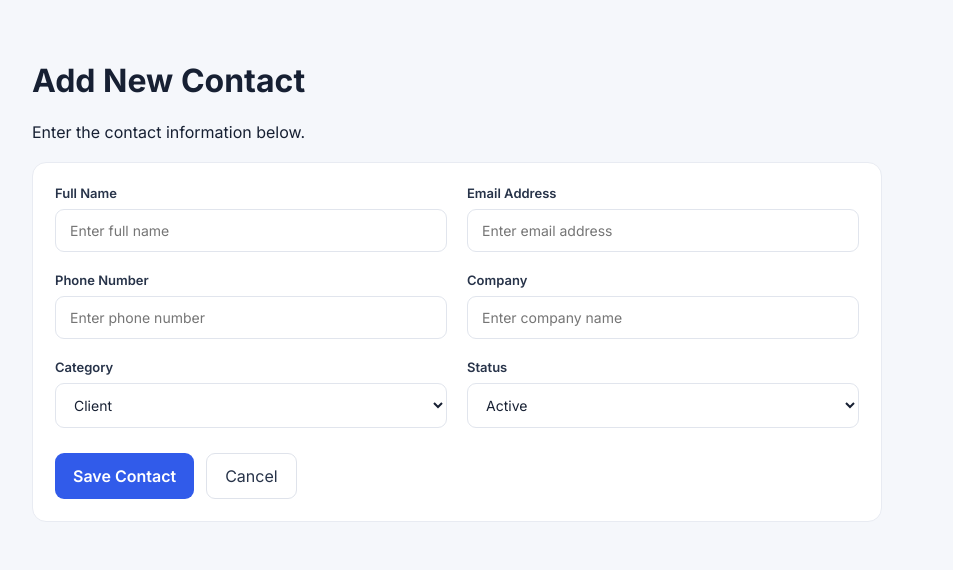
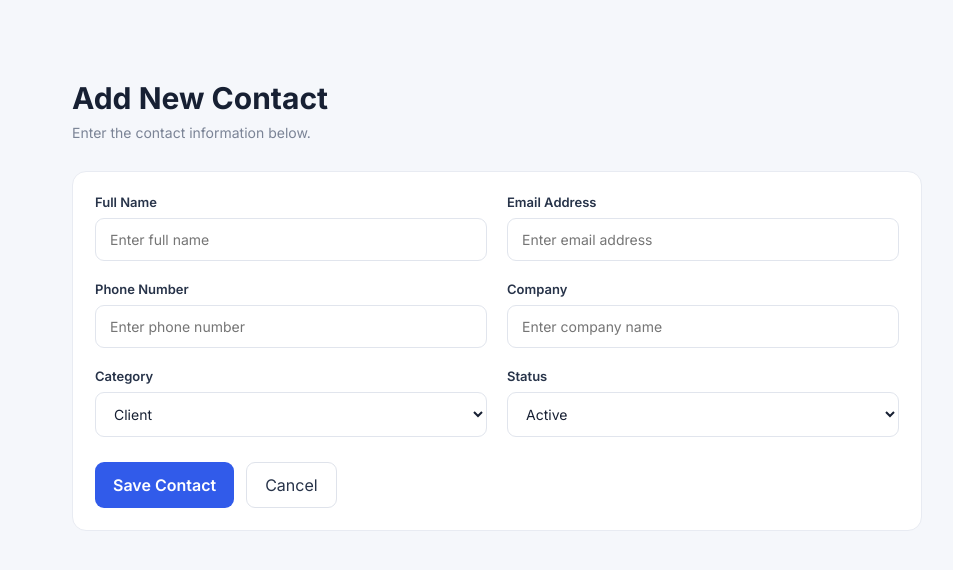
Before and after one commit to Sakthivel-cybersec/ConnectHub, a React app in the folder frontend/: page / in a window 1280 px wide. Both pictures are taken after typing "name@example.com" into the empty fields and a click on the button "Add Contact". Shown: the top 570 px of the page, without its empty margins (8-961 px from the left). Built offline with nearby package versions, Linux system fonts and the light colour scheme; the HTML template or start-up script is replaced by a standard one.

Commit message:
Improve add contact page layout

```diff
--- a/frontend/src/pages/AddContact.jsx
+++ b/frontend/src/pages/AddContact.jsx
@@ -1,11 +1,20 @@
+
 import ContactForm from "../components/ContactForm";
 
 export default function AddContact({ onAdd, onCancel }) {
   return (
-    <div className="space-y-6">
-      <h1 className="text-2xl font-bold">Add New Contact</h1>
-      <p className="text-gray-500">Enter the contact information below.</p>
-      <ContactForm onSubmit={onAdd} onCancel={onCancel} />
-    </div>
+    <main className="contacts-page">
+      <header className="contacts-header">
+        <div>
+          <h1>Add New Contact</h1>
+          <p>Enter the contact information below.</p>
+        </div>
+      </header>
+
+      <ContactForm
+        onSubmit={onAdd}
+        onCancel={onCancel}
+      />
+    </main>
   );
 }
```
